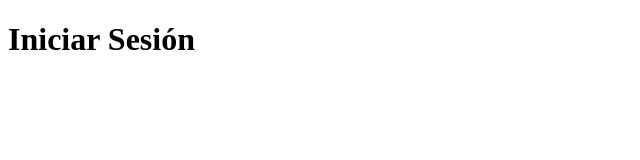
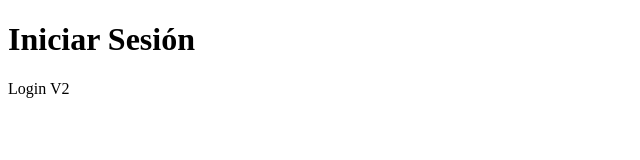
Before and after one commit to BPprogramer/hellogit, a plain HTML site: page login.html in a window 1280 px wide. Shown: the full height of the page, 0-640 px from the left. Drawn offline with Linux system fonts and the light colour scheme.

Commit message:
login v2

```diff
--- a/login.html
+++ b/login.html
@@ -7,5 +7,6 @@
 </head>
 <body>
     <h1>Iniciar Sesión</h1>
+    <p>Login V2</p>
 </body>
 </html>
```
